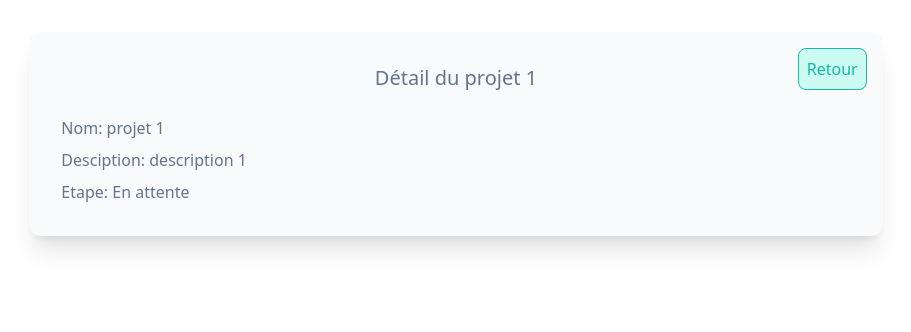
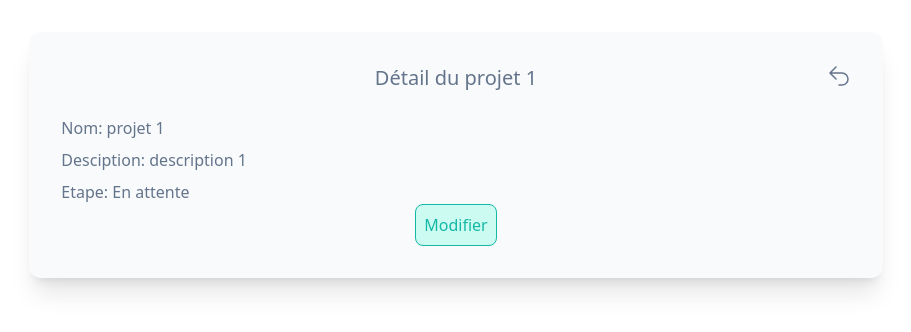
Before and after one commit to h4cktion/stereograph-wdim, a React (Vite) app: page /projet/1 in a window 1280 px wide. Shown: the top 332 px of the page, without its empty margins (184-1095 px from the left). Built offline with nearby package versions, Linux system fonts and the light colour scheme; data requests are answered from the project's data file.

Commit message:
feat(misc): implement update project

```diff
--- a/src/assets/icons.tsx
+++ b/src/assets/icons.tsx
@@ -48,3 +48,20 @@ export const checkIcon = () => (
     />
   </svg>
 );
+
+export const backIcon = () => (
+  <svg
+    xmlns="http://www.w3.org/2000/svg"
+    fill="none"
+    viewBox="0 0 24 24"
+    strokeWidth={1.5}
+    stroke="currentColor"
+    className="w-6 h-6"
+  >
+    <path
+      strokeLinecap="round"
+      strokeLinejoin="round"
+      d="M9 15L3 9m0 0l6-6M3 9h12a6 6 0 010 12h-3"
+    />
+  </svg>
+);
--- a/src/components/project/Project.tsx
+++ b/src/components/project/Project.tsx
@@ -2,8 +2,13 @@ import { BASE_URL } from "@/constants";
 import { Link, useParams } from "react-router-dom";
 import { useQuery } from "react-query";
 import Paper from "../layouts/Paper";
+import { backIcon } from "@/assets/icons";
+import { useState } from "react";
+import Modal from "../modal/Modal";
+import AddProject from "../projects/addProject/AddProject";
 
 const Project = () => {
+  const [showModal, setShowModal] = useState(false);
   const { id } = useParams();
 
   const { data: project, isLoading } = useQuery(["project", id], async () => {
@@ -16,26 +21,47 @@ const Project = () => {
     return response.json();
   });
 
+  const updateProject = () => {
+    setShowModal(true);
+  };
+
   return (
+    <>
       <Paper>
         {project && (
           <>
-          <h1 className="text-xl text-center">Détail du projet {project.id}</h1>
-          <Link
-            to={"/projets"}
-            className="absolute top-4 right-4 p-2 bg-teal-100 border-[1px] border-teal-500 text-teal-500 rounded-lg hover:shadow-md cursor-pointer"
-          >
-            Retour
+            <h1 className="text-xl text-center">
+              Détail du projet {project.id}
+            </h1>
+            <Link to={"/projets"} className="absolute top-8 right-8">
+              {backIcon()}
             </Link>
             <div className="flex flex-col w-full justify-evenly gap-2 pt-6">
               <span>Nom: {project.nom}</span>
               <span>Desciption: {project.description}</span>
               <span>Etape: {project.etape}</span>
             </div>
+            <div className="flex w-full justify-center">
+              <button
+                onClick={() => updateProject()}
+                className="p-2 bg-teal-100 border-[1px] border-teal-500 text-teal-500 rounded-lg hover:shadow-md cursor-pointer"
+              >
+                Modifier
+              </button>
+            </div>
           </>
         )}
         {isLoading && <span>Récupération du projet...</span>}
       </Paper>
+      {showModal && (
+        <Modal setShowModal={setShowModal}>
+          <AddProject
+            closeModal={() => setShowModal(false)}
+            initData={project}
+          />
+        </Modal>
+      )}
+    </>
   );
 };
 
--- a/src/components/projects/addProject/AddProject.tsx
+++ b/src/components/projects/addProject/AddProject.tsx
@@ -1,19 +1,25 @@
-import { ChangeEvent, FormEvent, useState } from "react";
-import { v4 as uuidv4 } from "uuid";
-import { FormData, Project } from "@/types";
-import { useMutation, useQueryClient } from "react-query";
-import { BASE_URL, DONE, IN_PROGRESS, TODO } from "@/constants";
+import { ChangeEvent, FormEvent, useEffect, useState } from "react";
+import { Project } from "@/types";
+import { DONE, IN_PROGRESS, TODO } from "@/constants";
+import useCreateOrUpdateProject from "@/hooks/useCreateOrUpdate";
 
-const AddProject = ({ closeModal }: { closeModal: () => void }) => {
-  const queryClient = useQueryClient();
-  const fields: FormData = {
-    nom: "",
-    description: "",
-    commentaire: "",
-    etape: "",
+const AddProject = ({
+  initData,
+  closeModal,
+}: {
+  initData?: Project;
+  closeModal: () => void;
+}) => {
+  // const queryClient = useQueryClient();
+  const fields: Project = {
+    id: initData?.id || undefined,
+    nom: initData?.nom || "",
+    description: initData?.description || "",
+    commentaire: initData?.commentaire || "",
+    etape: initData?.etape || "",
   };
 
-  const [formData, setFormData] = useState<FormData>(fields);
+  const [formData, setFormData] = useState<Project>(fields);
 
   const handleChange = (e: ChangeEvent<HTMLInputElement>) => {
     const { name, value } = e.target;
@@ -30,7 +36,7 @@ const AddProject = ({ closeModal }: { closeModal: () => void }) => {
     description,
     commentaire,
     etape,
-  }: FormData) => {
+  }: Project) => {
     if (
       nom.trim() === "" ||
       description.trim() === "" ||
@@ -40,29 +46,19 @@ const AddProject = ({ closeModal }: { closeModal: () => void }) => {
       return false;
     return true;
   };
+  const { createOrUpdateProject, isSuccess } = useCreateOrUpdateProject();
 
-  const handleSubmit = (e: FormEvent, formData: FormData) => {
+  const handleSubmit = (e: FormEvent, formData: Project) => {
     e.preventDefault();
     if (formIsValidYesIKnowIsVeryBad(formData))
-      saveNotificationMutation.mutate({ ...formData, id: uuidv4() });
+      createOrUpdateProject.mutate(formData);
   };
 
-  const saveNotificationMutation = useMutation(
-    (data: Project) =>
-      fetch(`${BASE_URL}/projects`, {
-        method: "POST",
-        headers: {
-          "Content-Type": "application/json",
-        },
-        body: JSON.stringify(data),
-      }),
-    {
-      onSuccess: () => {
-        queryClient.invalidateQueries("Projects");
-        closeModal();
-      },
+  useEffect(() => {
+    if (isSuccess) {
+      closeModal();
     }
-  );
+  }, [closeModal, isSuccess]);
 
   return (
     <div className="text-slate-400 mt-8">
--- /dev/null
+++ b/src/hooks/useCreateOrUpdate.tsx
@@ -0,0 +1,43 @@
+import { useMutation, useQueryClient } from "react-query";
+import { BASE_URL } from "@/constants";
+import { Project } from "@/types";
+import { useState } from "react";
+
+function useCreateOrUpdateProject() {
+  const queryClient = useQueryClient();
+
+  const [isSuccess, setIsSucess] = useState(false);
+
+  const createOrUpdateProject = useMutation<Project, unknown, Project>(
+    async (data: Project) => {
+      let method = "POST";
+      let url = `${BASE_URL}/projects`;
+
+      if (data.id) {
+        method = "PUT";
+        url = `${BASE_URL}/projects/${data.id}`;
+      }
+
+      const response = await fetch(url, {
+        method,
+        headers: {
+          "Content-Type": "application/json",
+        },
+        body: JSON.stringify(data),
+      });
+
+      return response.json();
+    },
+    {
+      onSuccess: (responseData) => {
+        queryClient.invalidateQueries("Projects");
+        queryClient.invalidateQueries(["project", responseData.id]);
+        setIsSucess(true);
+      },
+    }
+  );
+
+  return { createOrUpdateProject, isSuccess };
+}
+
+export default useCreateOrUpdateProject;
--- a/src/types/index.ts
+++ b/src/types/index.ts
@@ -1,5 +1,5 @@
 export type Project = {
-  id: number | string;
+  id?: number | string;
   nom: string;
   description: string;
   commentaire: string;
```
Lines whose indentation alone changed are shown as unchanged.
